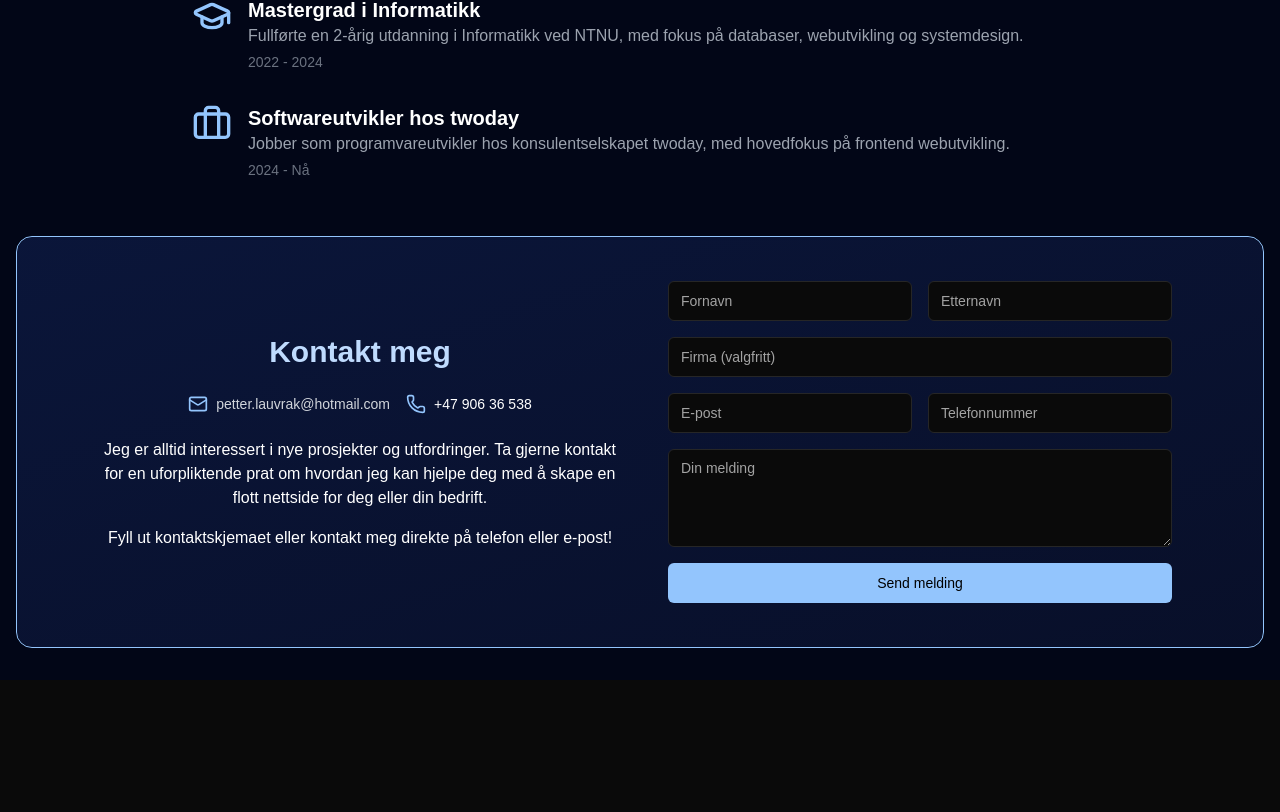
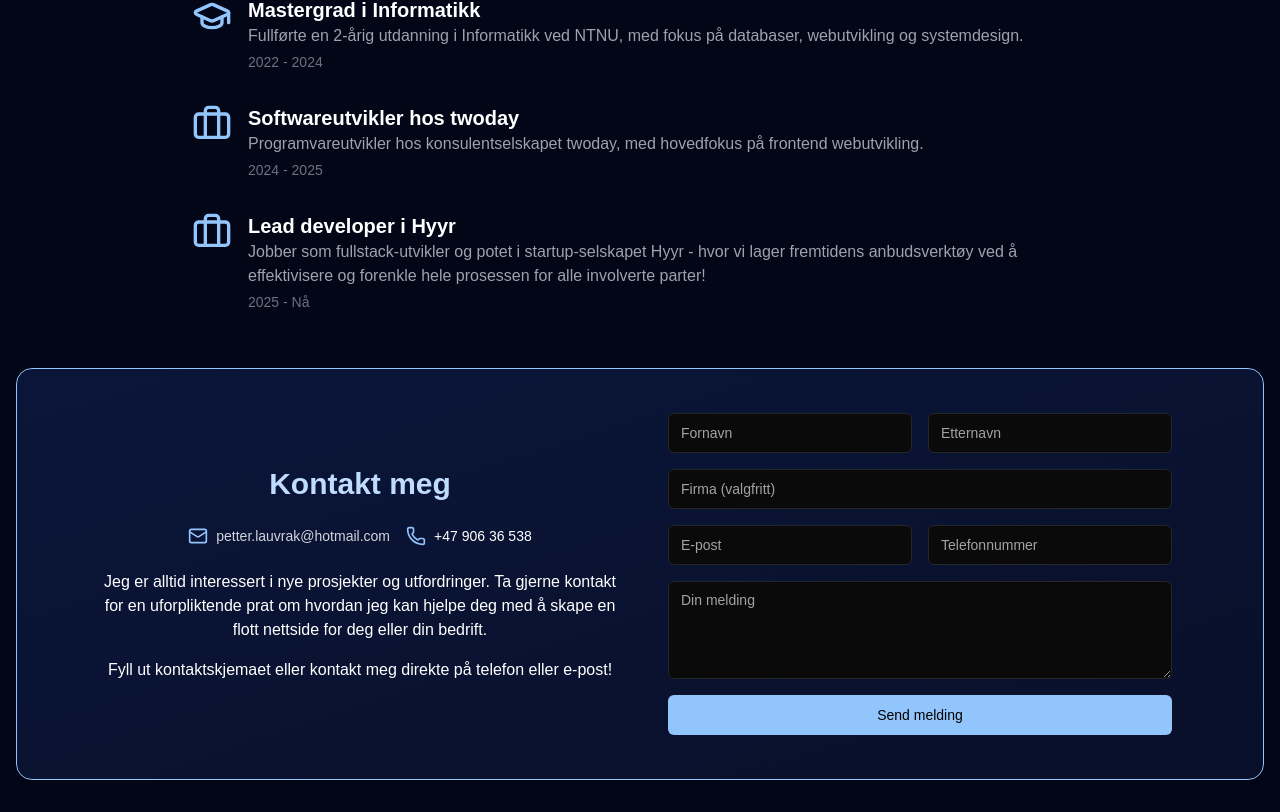
Before and after one commit to pettelau/plauvrak, a Next.js app: page / in a window 1280 px wide. Shown: the part 1010-1822 px from the top of the page. Before the commit the page ends 1690 px from the top, so only its background shows below. Built offline with nearby package versions, Linux system fonts and the light colour scheme.

Commit message:
Update career.tsx
Added new job

```diff
--- a/src/app/components/career.tsx
+++ b/src/app/components/career.tsx
@@ -56,10 +56,25 @@ export default function Career() {
               Softwareutvikler hos twoday
             </h3>
             <p className="text-gray-400">
-              Jobber som programvareutvikler hos konsulentselskapet twoday, med
+              Programvareutvikler hos konsulentselskapet twoday, med
               hovedfokus på frontend webutvikling.
             </p>
-            <p className="text-gray-500 text-sm mt-1">2024 - Nå</p>
+            <p className="text-gray-500 text-sm mt-1">2024 - 2025</p>
+          </div>
+        </div>
+
+          <div className="flex items-start space-x-4">
+          <div className="flex-shrink-0">
+            <Briefcase className="w-10 h-10 text-blue-300" />
+          </div>
+          <div>
+            <h3 className="text-xl font-semibold text-white">
+              Lead developer i Hyyr
+            </h3>
+            <p className="text-gray-400">
+              Jobber som fullstack-utvikler og potet i startup-selskapet Hyyr - hvor vi lager fremtidens anbudsverktøy ved å effektivisere og forenkle hele prosessen for alle involverte parter!
+            </p>
+            <p className="text-gray-500 text-sm mt-1">2025 - Nå</p>
           </div>
         </div>
       </div>
```
